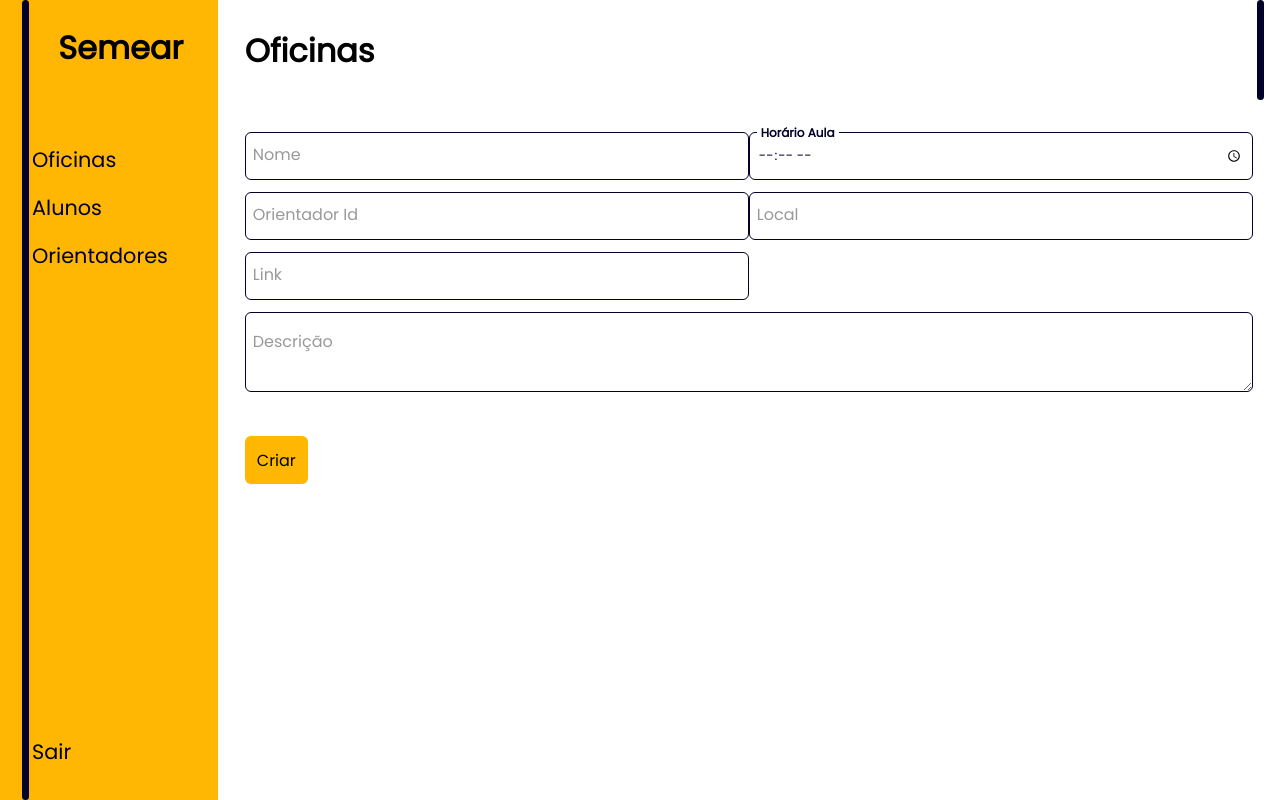
After one commit to vitorvk2/Semear-ong, a Django app: template site/core/templates/oficinas/create.html in a window 1280 px wide. The commit adds this page. Run offline with Django 3.2, Linux system fonts and the light colour scheme; the template is opened without the code that fills it, so the values that code supplies are empty; parts of the project's set-up code (start-up, migrations or seed data) failed here and were passed over.

Commit message:
C Oficina

```diff
--- /dev/null
+++ b/site/core/static/js/oficinas/oficinas_create.js
@@ -0,0 +1,20 @@
+document.querySelector("#create").addEventListener("click", () => {
+    let data = {
+        nome: document.querySelector("#nome").value,
+        descricao: document.querySelector("#descricao").value,
+        horario_aula: document.querySelector("#horario").value,
+        orientador: document.querySelector("#orientador").value,
+        local: document.querySelector("#local").value,
+        link: document.querySelector("#link").value,
+    }
+
+    request_auth(`/api/oficinas/create/`, "POST", data)
+    .then(re => re.json())
+    .then(re => {
+        if (re.success) {
+            window.location.href = `/oficinas/list/`
+        } else {
+            document.querySelector("#error").innerHTML = re.msg
+        }
+    })
+})
--- /dev/null
+++ b/site/core/templates/oficinas/create.html
@@ -0,0 +1,58 @@
+{% extends 'base.html' %}
+
+{% block app %}
+    <div class="tales">
+        <h1>Oficinas</h1>
+        <br>
+        <div class="actions">
+            <div></div>
+        </div>
+    </div>
+    <div class="content">
+        <form>
+            <div class="grid__2">
+                <div class="input__hero">
+                    <input id="nome" class="input" placeholder=" ">
+                    <label for="nome">Nome</label>
+                </div>
+                <div class="input__hero">
+                    <input id="horario" class="input" type="time" placeholder=" ">
+                    <label for="horario">Horário Aula</label>
+                </div>
+            </div>
+            <div class="grid__2">
+                <div class="input__hero">
+                    <input id="orientador" class="input" placeholder=" ">
+                    <label for="orientador">Orientador Id</label>
+                </div>
+                <div class="input__hero">
+                    <input id="local"  class="input" placeholder=" ">
+                    <label for="local">Local</label>
+                </div>
+            </div>
+            <div class="grid__2">
+                <div class="input__hero">
+                    <input type="url" id="link" class="input" placeholder=" ">
+                    <label for="link">Link</label>
+                </div>
+            </div>
+            <div class="grid__1">
+                <div class="input__hero">
+                    <textarea id="descricao" placeholder=" " class="input"></textarea>
+                    <label for="descricao">Descrição</label>
+                </div>
+            </div>
+            <br>
+            <p id="error" class="red__text">
+
+            </p>
+            <button class="main__button" type="button" id="create">
+                Criar
+            </button>
+        </form>
+    </div>
+{% endblock app %}
+
+{% block script %}
+    <script src="/static/js/oficinas/oficinas_create.js"></script>
+{% endblock script %}
--- a/site/core/templates/oficinas/listagem.html
+++ b/site/core/templates/oficinas/listagem.html
@@ -12,7 +12,8 @@
                 </select>
                 <label for="user">Status</label>
             </div>
-            <button class="main__button">Criar</button>
+            <a href="/oficinas/create/"><button class="main__button">Criar</button></a>
+
         </div>
     </div>
     <div class="content">
--- a/site/oficinas/urls.py
+++ b/site/oficinas/urls.py
@@ -5,4 +5,5 @@ from . import views
 urlpatterns = [
     path('list/', views.listagem),
     path('detail/<str:id>/', views.detalhes),
+    path('create/', views.criar),
 ]
--- a/site/oficinas/views.py
+++ b/site/oficinas/views.py
@@ -11,3 +11,8 @@ def listagem(request: HttpRequest):
 @is_authenticated
 def detalhes(request: HttpRequest, id: str):
     return render(request, 'oficinas/detalhes.html', context={'active': 'oficinas', "id": id})
+
+
+@is_authenticated
+def criar(request: HttpRequest):
+    return render(request, 'oficinas/create.html', context={'active': 'oficinas'})
```
